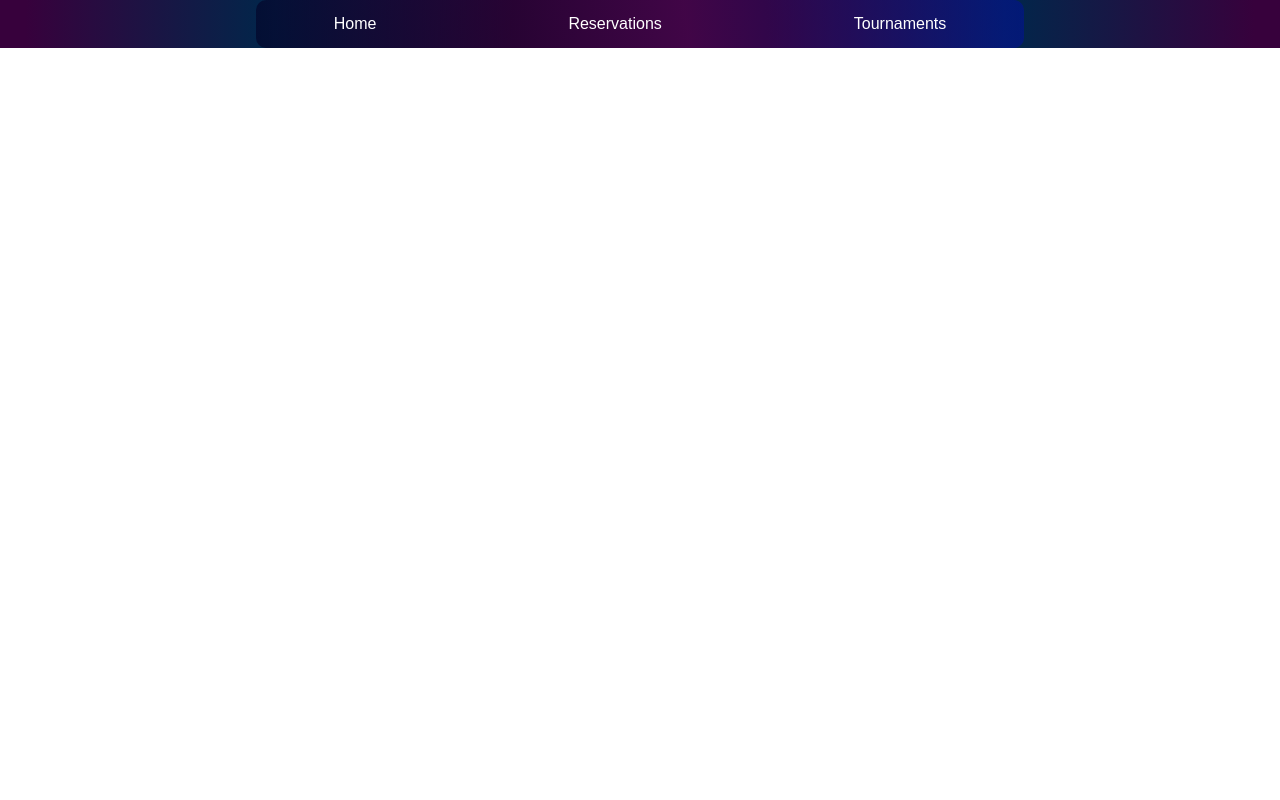
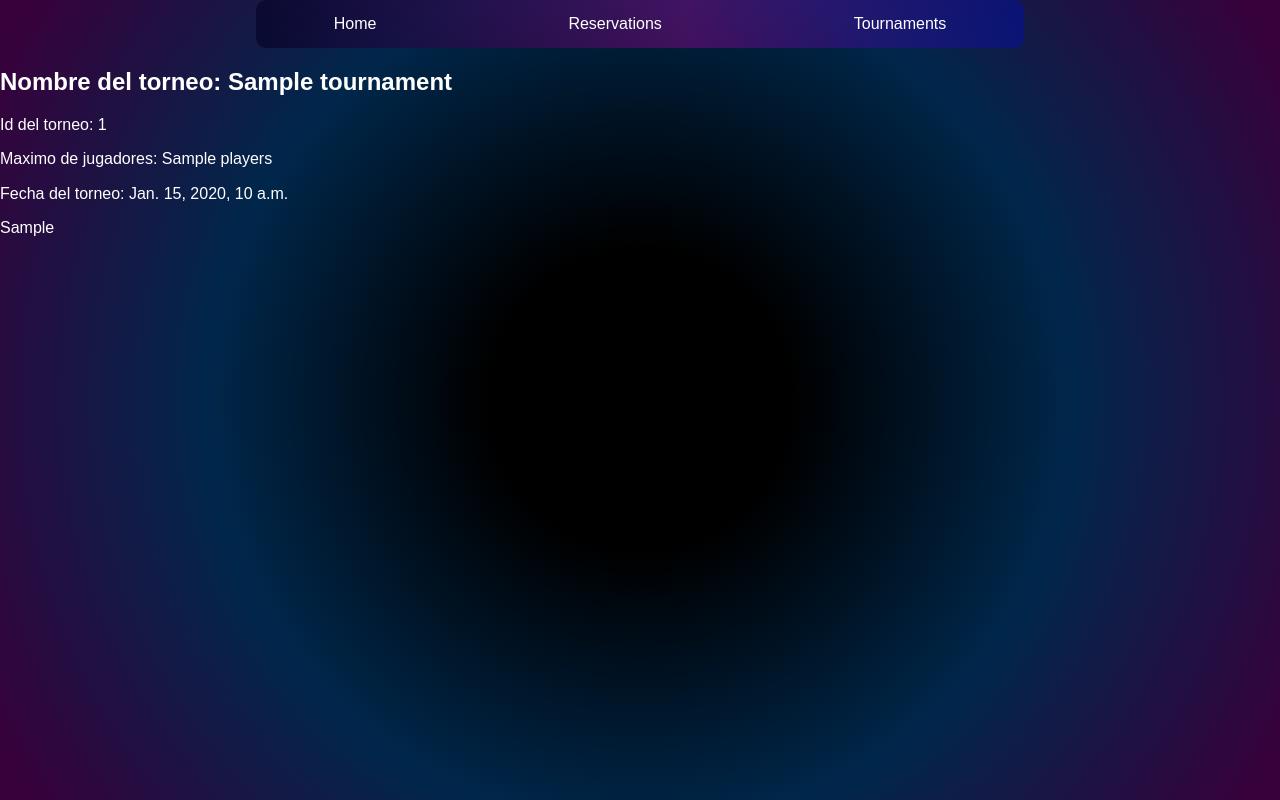
Before and after one commit to SergioEderCervantes/Lobby, a Django app: template tournaments/templates/tournament_detail.html in a window 1280 px wide. Run offline with Django 5.2, Linux system fonts and the light colour scheme; the template is opened without the code that fills it: most values are stand-ins (such as "Sample title", 1, 10 or a date in 2020).

Commit message:
avanzado la parte visual de los tournaments

```diff
--- a/custom_admin/templates/admin/object_view.html
+++ b/custom_admin/templates/admin/object_view.html
@@ -27,7 +27,3 @@
     </section>
     <script src="{% static 'js/admin/object_view.js' %}"></script>
 {% endblock content %}
-
-
-'torneo_id':object_id, 'matchups_ready':matchups_ready, 'svg_data':svg_data,
-                                                      'matches':matches,'is_ideal':is_ideal
--- a/static/css/tournament.css
+++ b/static/css/tournament.css
@@ -2,6 +2,7 @@ body {
     background: radial-gradient(circle, rgba(0, 0, 0, 1) 20%, rgba(0, 39, 75, 1) 57%, rgba(55, 1, 60, 1) 96%);
     color: white;
     background-repeat: no-repeat;
+    height: 100vh;
 }
 
 .header {
@@ -17,7 +18,6 @@ h1 {
 
 .tournament_container {
     width: 80%;
-    height: 100vh;
     display: flex;
     flex-direction: column;
     align-items: center;
--- a/tournaments/templates/tournament_detail.html
+++ b/tournaments/templates/tournament_detail.html
@@ -1,6 +1,12 @@
 {% extends "tournaments.html" %}
 
 {% block content %}
-
+    <h2> Nombre del torneo: {{tournament.name}} </h2>
+    <p> Id del torneo: {{tournament.id}} </p>
+    <p> Maximo de jugadores: {{tournament.players}} </p>
+    <p> Fecha del torneo: {{tournament.date}} </p>
+    {% if svg_data %}
+        {{svg_data|safe}}
+    {% endif %}
 
 {% endblock content %}
```
